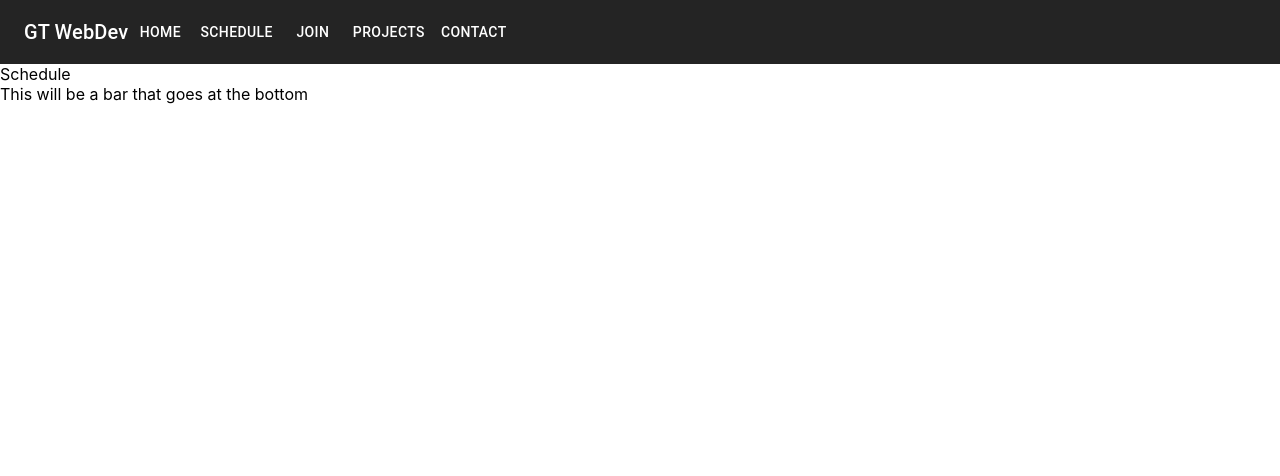
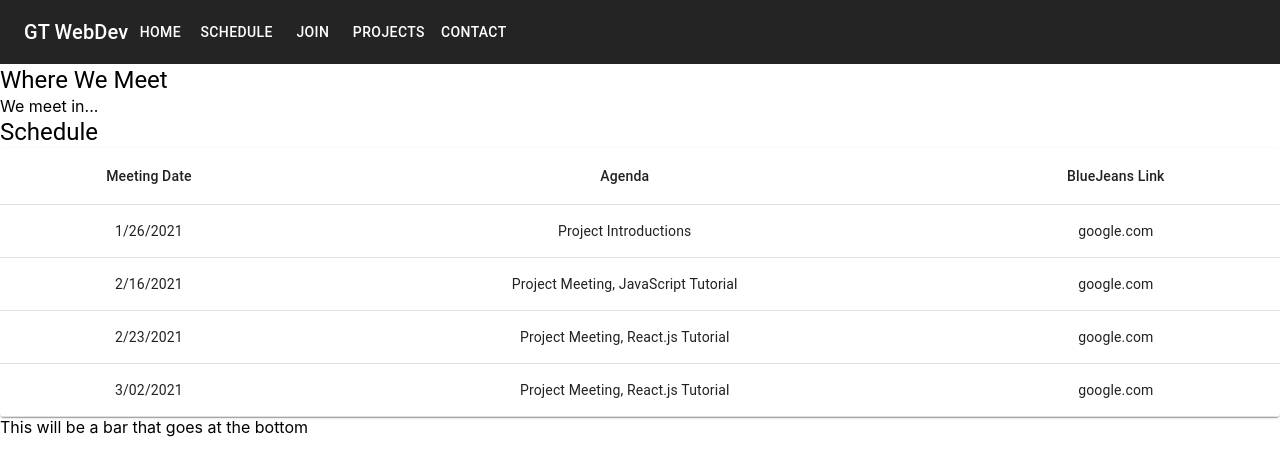
Before and after one commit to nicodemota/gt-webdev-website, a React (Create React App) app in the folder client/: page /schedule in a window 1280 px wide. Shown: the top 476 px of the page. Built offline with nearby package versions, Linux system fonts and the light colour scheme.

Commit message:
Added basic components to join, schedule pages

```diff
--- a/client/src/components/Home.js
+++ b/client/src/components/Home.js
@@ -2,6 +2,7 @@ import React, {Component} from "react";
 import NavBar from "./NavBar";
 import BottomBar from "./BottomBar";
 import {Link} from "react-router-dom";
+import Typography from '@material-ui/core/Typography';
 import './../App.css';
 
 class Home extends Component {
@@ -23,8 +24,8 @@ class IntroBox extends Component {
     render() {
         return (
             <div class="intro-box">
-                <h1>GT WebDev</h1>
-                <p>Some description for the organization</p>
+                <Typography variant="h1">GT WebDev</Typography>
+                <Typography variant="p">Some description for the organization</Typography>
             </div>
         );
     }
@@ -34,8 +35,8 @@ class AboutUs extends Component {
     render() {
         return (
         <div>
-            <h2>About Us</h2>
-            <p>At GT WebDev, we...</p>
+            <Typography variant="h3">About Us</Typography>
+            <Typography variant="p">At GT WebDev, we...</Typography>
         </div>
         );
     }
@@ -45,7 +46,7 @@ class FAQ extends Component {
     render() {
         return (
             <div>
-                <h2>FAQ</h2>
+                <Typography variant="h3">FAQ</Typography>
                 <QuestAndAnswer question="Question 1?" answer="Answer 1" />
                 <QuestAndAnswer question="Question 2?" answer="Answer 2" />
             </div>
@@ -65,8 +66,8 @@ class QuestAndAnswer extends Component {
     render() {
         return (
             <div>
-                <p>{this.state.question}</p>
-                <p>{this.state.answer}</p>
+                <Typography variant="p">{this.state.question}</Typography>
+                <Typography variant="p">{this.state.answer}</Typography>
             </div>
         )
     }
@@ -76,7 +77,7 @@ class MeetMembers extends Component {
     render() {
         return (
             <div>
-                <h2>Meet Our Members</h2>
+                <Typography variant="h3">Meet Our Members</Typography>
                 <MemberBox name="Person One"
                     title="Member"
                     imageURL="google.com"
@@ -101,8 +102,8 @@ class MemberBox extends Component {
         return (
             <div>
                 *some image*
-                <p><b>{this.state.name}</b>, {this.state.title}</p>
-                <p>{this.state.description}</p>
+                <Typography variant="p"><b>{this.state.name}</b>, {this.state.title}</Typography>
+                <Typography variant="p">{this.state.description}</Typography>
             </div>
         );
     }
--- a/client/src/components/Join.js
+++ b/client/src/components/Join.js
@@ -2,13 +2,42 @@ import React, {Component} from "react";
 import NavBar from "./NavBar";
 import BottomBar from "./BottomBar";
 import './../App.css';
+import Typography from '@material-ui/core/Typography';
+import TextField from '@material-ui/core/TextField';
+import Select from '@material-ui/core/Select';
+import Button from '@material-ui/core/Button';
+import Checkbox from '@material-ui/core/Checkbox';
+import MenuItem from '@material-ui/core/MenuItem';
 
 class Join extends Component {
     render() {
         return (
             <div>
                 <NavBar />
-                <div>Join</div>
+                <Typography variant="h5">Join</Typography>
+                <form noValidate autoComplete="off">
+                    <Typography variant="p">First Name: </Typography>
+                    <TextField id="filled-basic" label="First Name" variant="filled" />
+                    <br />
+                    <Typography variant="p">Last Name: </Typography>
+                    <TextField id="filled-basic" label="Last Name" variant="filled" />
+                    <br />
+                    <Typography variant="p">Email: </Typography>
+                    <TextField id="filled-basic" label="Email" variant="filled" />
+                    <br />
+                    <Typography variant="p">Subscribe to the mailing list to hear about updates and upcoming meetings?</Typography>
+                    <Checkbox value="mailChecked" />
+                    <br />
+                    <Typography variant="p">How did you hear about us?</Typography>
+                    <Select>
+                        <MenuItem value="coc">College of Computing</MenuItem>
+                        <MenuItem value="google">Google</MenuItem>
+                        <MenuItem value="referral">A referral</MenuItem>
+                    </Select>
+                    <br />
+                    <br />
+                    <Button variant="contained" color="primary" type="submit">Join GT WebDev</Button>
+                </form>
                 <BottomBar />
             </div>
         );
--- a/client/src/components/Schedule.js
+++ b/client/src/components/Schedule.js
@@ -2,17 +2,77 @@ import React, {Component} from "react";
 import NavBar from "./NavBar";
 import BottomBar from "./BottomBar";
 import './../App.css';
+import Table from '@material-ui/core/Table';
+import TableBody from '@material-ui/core/TableBody';
+import TableCell from '@material-ui/core/TableCell';
+import TableRow from '@material-ui/core/TableRow';
+import TableContainer from '@material-ui/core/TableContainer';
+import TableHead from '@material-ui/core/TableHead';
+import Paper from '@material-ui/core/Paper';
+import Typography from '@material-ui/core/Typography';
 
 class Schedule extends Component {
     render() {
         return (
             <div>
                 <NavBar />
-                <div>Schedule</div>
+                <Typography variant="h5">Where We Meet</Typography>
+                <Typography variant="p">We meet in...</Typography>
+                <Typography variant="h5">Schedule</Typography>
+                <SchedTable />
                 <BottomBar />
             </div>
         );
     }
 }
 
+class SchedTable extends Component {
+    render() {
+        const rows = [
+            {
+                "meetingDate": "1/26/2021",
+                "agenda": "Project Introductions",
+                "recording": "google.com"
+            },
+            {
+                "meetingDate": "2/16/2021",
+                "agenda": "Project Meeting, JavaScript Tutorial",
+                "recording": "google.com"
+            },
+            {
+                "meetingDate": "2/23/2021",
+                "agenda": "Project Meeting, React.js Tutorial",
+                "recording": "google.com"
+            },
+            {
+                "meetingDate": "3/02/2021",
+                "agenda": "Project Meeting, React.js Tutorial",
+                "recording": "google.com"
+            }
+        ];
+        return (
+            <TableContainer component={Paper}>
+                <Table>
+                    <TableHead>
+                        <TableRow>
+                            <TableCell align="center">Meeting Date</TableCell>
+                            <TableCell align="center">Agenda</TableCell>
+                            <TableCell align="center">BlueJeans Link</TableCell>
+                        </TableRow>
+                    </TableHead>
+                    <TableBody>
+                    {rows.map((row) => (
+                        <TableRow key={row.name}>
+                            <TableCell align="center">{row.meetingDate}</TableCell>
+                            <TableCell align="center">{row.agenda}</TableCell>
+                            <TableCell align="center">{row.recording}</TableCell>
+                        </TableRow>
+                    ))}
+                    </TableBody>
+                </Table>
+            </TableContainer>
+        );
+    }
+}
+
 export default Schedule;
```
